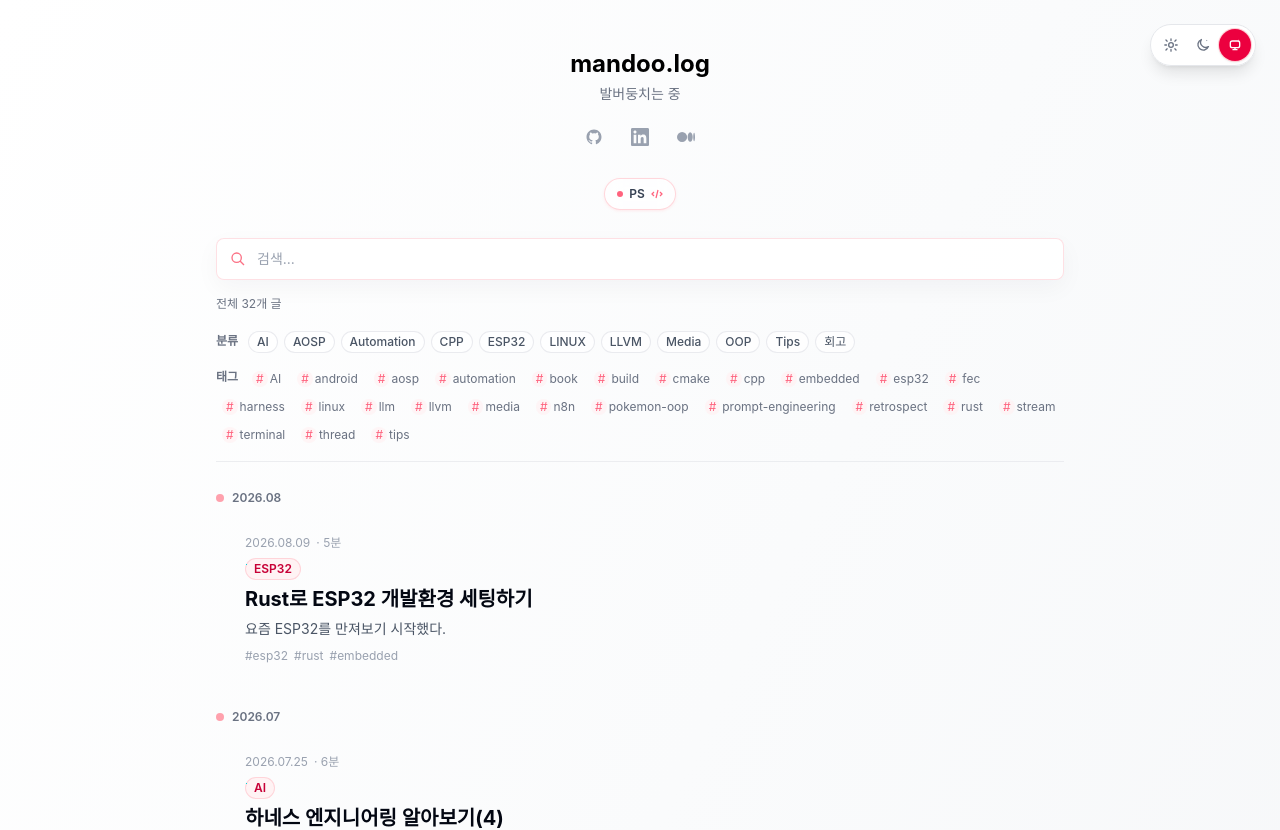
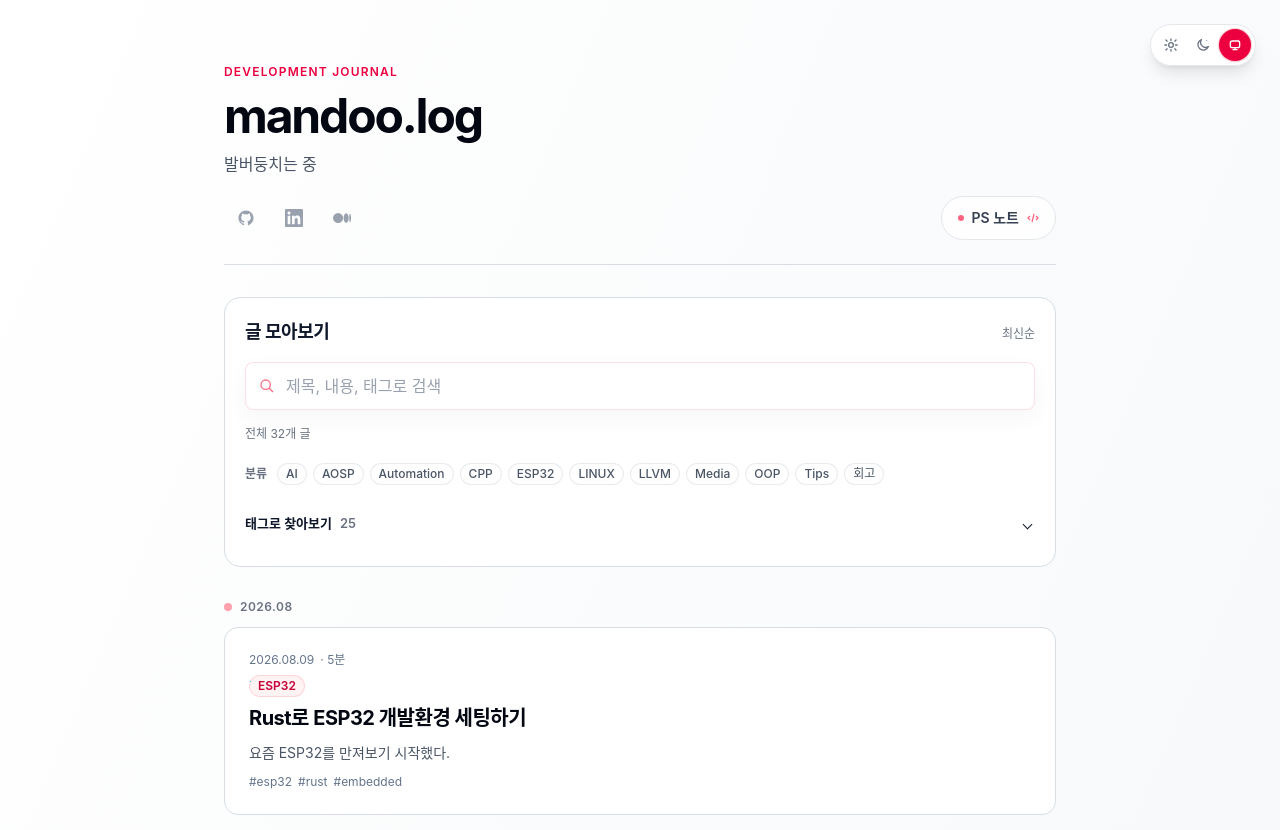
Before and after one commit to kimmandoo/blog, a Next.js app: page / in a window 1280 px wide. Shown: the top 830 px of the page. Built offline with nearby package versions, Linux system fonts and the light colour scheme.

Commit message:
ui(blog): polishing all ui

```diff
--- a/app/globals.css
+++ b/app/globals.css
@@ -161,7 +161,7 @@ html.dark {
 body {
   background: var(--background);
   color: var(--foreground);
-  font-family: -apple-system, BlinkMacSystemFont, 'Segoe UI', Roboto, 'Helvetica Neue', Arial, sans-serif;
+  font-family: -apple-system, BlinkMacSystemFont, 'Segoe UI', Roboto, 'Apple SD Gothic Neo', 'Malgun Gothic', 'Noto Sans CJK KR', 'Helvetica Neue', Arial, sans-serif;
   cursor: auto;
 }
 
@@ -193,18 +193,108 @@ code, pre {
   justify-content: center;
   gap: 0.5rem;
   width: fit-content;
-  letter-spacing: 0;
+  letter-spacing: -0.045em;
 }
 
-.site-brand__mark {
-  display: block;
-  width: 1.65rem;
-  height: 1.65rem;
-  flex: none;
-  overflow: visible;
+.home-header {
+  margin-bottom: 2rem;
+  padding-bottom: 1.5rem;
+  border-bottom: 1px solid var(--code-block-border);
+}
+
+.home-links > div {
+  margin-bottom: 0;
+  gap: 0.25rem;
+}
+
+.home-links a {
+  min-width: 44px;
+  min-height: 44px;
+  display: inline-flex;
+  align-items: center;
+  justify-content: center;
+}
+
+:where(a, button, summary, input):focus-visible {
+  outline: 2px solid var(--mandoo-pink);
+  outline-offset: 4px;
+}
+
+.mandoo-toolbar {
+  border: 1px solid var(--code-block-border);
+  border-radius: 1rem;
+  padding: 1.25rem;
+  background: var(--background);
+}
+
+.mandoo-taxonomy-details > summary {
+  display: flex;
+  align-items: center;
+  gap: 0.5rem;
+  min-height: 44px;
+  padding: 0.5rem 0;
+  border: 0;
+  background: transparent;
+  list-style: none;
+  font-size: 0.8125rem;
+  font-weight: 600;
+  color: var(--foreground);
+}
+
+.mandoo-taxonomy-details > summary::-webkit-details-marker {
+  display: none;
+}
+
+.mandoo-taxonomy-details > summary::after {
+  content: '';
+  width: 7px;
+  height: 7px;
+  margin-left: auto;
+  margin-right: 4px;
+  border-right: 1.5px solid currentColor;
+  border-bottom: 1.5px solid currentColor;
+  transform: rotate(45deg);
+}
+
+.mandoo-taxonomy-details[open] > summary::after {
+  transform: rotate(225deg);
+}
+
+.mandoo-taxonomy-details > .mandoo-details-panel {
+  max-height: 16rem;
+  overflow-y: auto;
+  overscroll-behavior: contain;
+  padding: 0.5rem 0.25rem;
+}
+
+.mandoo-taxonomy-row a,
+.mandoo-details-panel a {
+  min-height: 32px;
+  display: inline-flex;
+  align-items: center;
+}
+
+.mandoo-active-filter > a {
+  min-height: 36px;
+  min-width: 36px;
+  display: inline-flex;
+  align-items: center;
+  justify-content: center;
+}
+
+@media (max-width: 639px) {
+  .mandoo-toolbar {
+    padding: 1rem;
+  }
+
+  .mandoo-taxonomy-details a {
+    min-height: 44px;
+  }
 }
 
 .mandoo-search input {
+  min-height: 48px;
+  font-size: 1rem;
   border-color: rgba(251, 113, 133, 0.22);
   background: rgba(255, 255, 255, 0.86);
   box-shadow: 0 8px 24px rgba(15, 23, 42, 0.04);
@@ -215,12 +305,23 @@ code, pre {
   box-shadow: 0 0 0 3px var(--mandoo-pink-soft);
 }
 
+.mandoo-search input::-webkit-search-cancel-button {
+  display: none;
+}
+
+.mandoo-search button {
+  min-width: 44px;
+  justify-content: center;
+  padding: 0;
+}
+
 .mandoo-search__icon {
   color: var(--mandoo-pink);
 }
 
 .mandoo-post-list {
   animation: mandoo-list-enter 160ms ease-out;
+  padding-left: 0;
 }
 
 .mandoo-details-panel {
@@ -236,6 +337,11 @@ details[open] > .mandoo-details-panel {
 }
 
 .mandoo-post-card {
+  margin: 0;
+  padding: 1.5rem;
+  border-color: var(--code-block-border);
+  border-radius: 0.875rem;
+  background: var(--background);
   transition: background-color 160ms ease, border-color 160ms ease, box-shadow 160ms ease, transform 160ms ease;
 }
 
@@ -246,7 +352,54 @@ details[open] > .mandoo-details-panel {
   transform: translateY(-1px);
 }
 
+.mandoo-post-list article + article {
+  margin-top: 0.75rem;
+}
+
+.mandoo-post-list article > a {
+  display: block;
+  border-radius: 0.875rem;
+}
+
+.mandoo-post-list article > a:focus-visible .mandoo-post-card {
+  border-color: var(--mandoo-pink);
+}
+
+.mandoo-post-card h2 {
+  line-height: 1.5;
+  letter-spacing: -0.025em;
+  margin-bottom: 0.5rem;
+}
+
+.mandoo-post-card :where(time, span.text-gray-400) {
+  color: #64748b;
+}
+
+html.dark .mandoo-post-card :where(time, span.text-gray-400) {
+  color: #94a3b8;
+}
+
+.mandoo-post-card p {
+  overflow-wrap: anywhere;
+  line-height: 1.75;
+}
+
+.mandoo-month-divider {
+  margin-left: 0;
+  margin-top: 1.75rem;
+  margin-bottom: 0.75rem;
+  letter-spacing: 0.04em;
+}
+
+@media (max-width: 639px) {
+  .mandoo-post-card {
+    padding: 1.125rem;
+  }
+}
+
 .mandoo-page-control {
+  min-width: 44px;
+  min-height: 44px;
   transition: background-color 160ms ease, border-color 160ms ease, color 160ms ease, transform 120ms ease;
 }
 
--- a/app/page.tsx
+++ b/app/page.tsx
@@ -19,9 +19,10 @@ export async function generateMetadata({
 export default async function Home({
   searchParams,
 }: {
-  searchParams: Promise<{ category?: string | string[]; tag?: string | string[]; page?: string | string[] }>;
+  searchParams: Promise<{ category?: string | string[]; tag?: string | string[]; page?: string | string[]; q?: string | string[] }>;
 }) {
-  const { category, tag, page } = await searchParams;
+  const { category, tag, page, q } = await searchParams;
+  const searchQuery = getSearchParamValue(q) ?? '';
   const selectedCategory = getSearchParamValue(category);
   const selectedTag = getSearchParamValue(tag);
   const selectedPage = parsePageParam(page);
@@ -43,21 +44,24 @@ export default async function Home({
   return (
     <div className={`min-h-screen bg-gradient-to-br ${themeConfig.colors.light.background.primary} ${themeConfig.colors.dark.background.primary}`}>
       <WebSiteJsonLd />
-      <main className={`${themeConfig.spacing.container} mx-auto px-6 pt-8 sm:pt-12 pb-8`}>
-        <header className="mb-4 text-center">
-          <h1 className="site-brand mx-auto text-2xl font-bold text-black dark:text-white">
+      <main className="home-shell mx-auto max-w-4xl px-5 pb-16 pt-20 sm:px-8 sm:pt-16">
+        <header className="home-header">
+          <p className="mb-3 text-xs font-semibold tracking-widest text-rose-600 dark:text-rose-300">DEVELOPMENT JOURNAL</p>
+          <h1 className="site-brand text-4xl font-bold text-gray-950 dark:text-white sm:text-5xl">
             <span>{themeConfig.site.title}</span>
           </h1>
-          <p className={`mt-1 text-sm ${themeConfig.colors.light.text.tertiary} ${themeConfig.colors.dark.text.tertiary}`}>
+          <p className={`mt-3 text-base ${themeConfig.colors.light.text.secondary} ${themeConfig.colors.dark.text.secondary}`}>
             {themeConfig.site.tagline}
           </p>
+          <div className="home-links mt-5 flex flex-wrap items-center justify-between gap-3">
+            <SocialLinks />
+            <Navigation />
+          </div>
         </header>
 
-        <SocialLinks />
-
-        <Navigation />
-
         <PostList
+          key={`${selectedCategory ?? ''}:${selectedTag ?? ''}:${selectedPage}:${searchQuery}`}
+          initialSearchQuery={searchQuery}
           initialPosts={posts}
           allCategories={allCategories}
           allTags={allTags}
--- a/components/Navigation.tsx
+++ b/components/Navigation.tsx
@@ -2,17 +2,17 @@ import Link from 'next/link';
 
 export function Navigation() {
   return (
-    <div className="flex items-center justify-center mb-7">
+    <nav aria-label="주요 메뉴" className="flex items-center">
       <Link
         href="/coding-test"
-        className="group inline-flex h-8 items-center gap-1.5 rounded-full border border-rose-200/80 bg-white/75 px-3 text-xs font-semibold text-gray-700 shadow-sm shadow-rose-100/60 backdrop-blur transition-all duration-200 hover:-translate-y-0.5 hover:border-rose-300 hover:bg-rose-50 hover:text-rose-700 dark:border-rose-900/60 dark:bg-gray-900/60 dark:text-gray-300 dark:shadow-none dark:hover:border-rose-700 dark:hover:bg-rose-950/30 dark:hover:text-rose-200"
+        className="group inline-flex min-h-11 items-center gap-2 rounded-full border border-gray-200 bg-white/75 px-4 text-sm font-semibold text-gray-700 transition-colors hover:border-rose-300 hover:bg-rose-50 hover:text-rose-700 dark:border-gray-700 dark:bg-gray-900/60 dark:text-gray-300 dark:hover:border-rose-700 dark:hover:text-rose-200"
       >
         <span className="h-1.5 w-1.5 rounded-full bg-rose-400 transition-transform duration-200 group-hover:scale-125" aria-hidden="true" />
-        PS
+        PS 노트
         <svg className="h-3 w-3 text-rose-400 transition-transform duration-200 group-hover:translate-x-0.5" fill="none" strokeWidth="2.5" stroke="currentColor" viewBox="0 0 24 24" aria-hidden="true">
           <path d="M10 20l4-16m4 4l4 4-4 4M6 16l-4-4 4-4" />
         </svg>
       </Link>
-    </div>
+    </nav>
   );
 }
--- a/components/PostList.tsx
+++ b/components/PostList.tsx
@@ -17,6 +17,7 @@ interface PostListProps {
   selectedCategory?: string;
   selectedTag?: string;
   currentPage?: number;
+  initialSearchQuery?: string;
   postsPerPage?: number;
   basePath?: string; // Optional base path, defaults to '/posts'
 }
@@ -36,10 +37,11 @@ export function PostList({
   selectedCategory,
   selectedTag,
   currentPage = 1,
+  initialSearchQuery = '',
   postsPerPage = DEFAULT_POSTS_PER_PAGE,
   basePath = '/posts'
 }: PostListProps) {
-  const [searchQuery, setSearchQuery] = useState('');
+  const [searchQuery, setSearchQuery] = useState(initialSearchQuery);
   const sectionPath = basePath === '/posts' ? '/' : basePath;
 
   // Filter posts based on search query
@@ -48,7 +50,7 @@ export function PostList({
       return initialPosts;
     }
 
-    const query = searchQuery.toLowerCase();
+    const query = searchQuery.trim().toLowerCase();
     return initialPosts.filter(post => {
       const titleMatch = post.title.toLowerCase().includes(query);
       const excerptMatch = post.excerpt?.toLowerCase().includes(query);
@@ -59,28 +61,33 @@ export function PostList({
     });
   }, [initialPosts, searchQuery]);
 
+  const hasSearchQuery = searchQuery.trim().length > 0;
+  const searchPage = searchQuery === initialSearchQuery ? currentPage : 1;
   const pagination = useMemo(
-    () => paginateItems(filteredPosts, currentPage, postsPerPage),
-    [filteredPosts, currentPage, postsPerPage]
+    () => paginateItems(filteredPosts, searchPage, postsPerPage),
+    [filteredPosts, searchPage, postsPerPage]
   );
-  const hasSearchQuery = searchQuery.trim().length > 0;
+  const visiblePages = Array.from(
+    new Set([1, pagination.currentPage - 1, pagination.currentPage, pagination.currentPage + 1, pagination.totalPages])
+  ).filter(page => page >= 1 && page <= pagination.totalPages).sort((a, b) => a - b);
   const hasActiveFilter = Boolean(selectedCategory || selectedTag);
   const searchStatus = hasSearchQuery
     ? `검색 결과 ${filteredPosts.length} / ${initialPosts.length}개`
     : `전체 ${filteredPosts.length}개 글`;
 
-  const createPageHref = (page: number) => {
+  const createPageHref = (page: number, omit?: 'category' | 'tag') => {
     const params = new URLSearchParams();
 
-    if (selectedCategory) {
+    if (selectedCategory && omit !== 'category') {
       params.set('category', selectedCategory);
     }
-    if (selectedTag) {
+    if (selectedTag && omit !== 'tag') {
       params.set('tag', selectedTag);
     }
     if (page > 1) {
       params.set('page', String(page));
     }
+    if (hasSearchQuery) params.set('q', searchQuery.trim());
 
     const query = params.toString();
     return query ? `${sectionPath}?${query}` : sectionPath;
@@ -89,10 +96,14 @@ export function PostList({
   return (
     <>
       <section
-        className="mb-7 space-y-4 border-b border-gray-200/70 pb-4 dark:border-gray-800/70"
+        className="mandoo-toolbar mb-8 space-y-4"
         aria-label="글 찾기"
       >
-        <SearchBar onSearch={setSearchQuery} placeholder="검색..." />
+        <div className="flex flex-wrap items-baseline justify-between gap-2">
+          <h2 className="text-lg font-bold tracking-tight">글 모아보기</h2>
+          <span className="text-xs text-gray-500 dark:text-gray-400">최신순</span>
+        </div>
+        <SearchBar query={searchQuery} onSearch={setSearchQuery} />
         <p className="mandoo-search-status text-xs text-gray-500 dark:text-gray-400" aria-live="polite">
           {searchStatus}
         </p>
@@ -106,7 +117,7 @@ export function PostList({
               <div className="mandoo-active-filter inline-flex items-center gap-1.5 rounded-full border border-rose-200/80 bg-rose-50/70 px-2.5 py-1 dark:border-rose-900/60 dark:bg-rose-950/25">
                 <CategoryBadge category={selectedCategory} index={allCategories.indexOf(selectedCategory)} clickable={false} />
                 <Link
-                  href={sectionPath}
+                  href={createPageHref(1, 'category')}
                   aria-label={`분류 ${selectedCategory} 필터 해제`}
                   className={`text-gray-500 hover:text-gray-700 dark:hover:text-gray-300 ${themeConfig.animations.transition}`}
                 >
@@ -120,7 +131,7 @@ export function PostList({
               <div className="mandoo-active-filter inline-flex items-center gap-1.5 rounded-full border border-rose-200/80 bg-rose-50/70 px-2.5 py-1 dark:border-rose-900/60 dark:bg-rose-950/25">
                 <TagBadge tag={selectedTag} clickable={false} />
                 <Link
-                  href={sectionPath}
+                  href={createPageHref(1, 'tag')}
                   aria-label={`태그 ${selectedTag} 필터 해제`}
                   className={`text-gray-500 hover:text-gray-700 dark:hover:text-gray-300 ${themeConfig.animations.transition}`}
                 >
@@ -159,26 +170,16 @@ export function PostList({
             )}
 
             {allTags.length > 0 && (
-              <>
-                <details className="mandoo-taxonomy-details sm:hidden">
-                  <summary className="mb-1 inline-flex cursor-pointer list-none items-center gap-1 rounded-md border border-gray-200/80 bg-white/70 px-2.5 py-1 text-xs font-semibold text-gray-500 transition-colors hover:border-rose-200 hover:bg-rose-50/70 hover:text-rose-700 dark:border-gray-800 dark:bg-gray-900/40 dark:text-gray-400 dark:hover:border-rose-900/60 dark:hover:bg-rose-950/30 dark:hover:text-rose-200 [&::-webkit-details-marker]:hidden">
-                    태그 보기 ({allTags.length})
-                  </summary>
-                  <div className="mandoo-details-panel hidden flex-wrap items-center gap-1">
-                    {allTags.map((tag) => (
-                      <TagBadge key={tag} tag={tag} size="sm" basePath={sectionPath} />
-                    ))}
-                  </div>
-                </details>
-                <div className="mandoo-taxonomy-row hidden flex-wrap items-center gap-1 sm:flex">
-                  <span className="mr-1 hidden shrink-0 text-xs font-semibold text-gray-500 dark:text-gray-400 sm:inline">
-                    {themeConfig.text.tags}
-                  </span>
+              <details className="mandoo-taxonomy-details">
+                <summary>
+                  태그로 찾아보기 <span className="text-gray-500 dark:text-gray-400">{allTags.length}</span>
+                </summary>
+                <div className="mandoo-details-panel hidden flex-wrap items-center gap-2">
                   {allTags.map((tag) => (
                     <TagBadge key={tag} tag={tag} size="sm" basePath={sectionPath} />
                   ))}
                 </div>
-              </>
+              </details>
             )}
           </div>
         )}
@@ -335,10 +336,15 @@ export function PostList({
               </span>
             )}
 
-            {Array.from({ length: pagination.totalPages }, (_, index) => index + 1).map((page) => {
+            {visiblePages.map((page, index) => {
               const isCurrent = page === pagination.currentPage;
 
-              return isCurrent ? (
+              return (
+                <Fragment key={page}>
+                  {index > 0 && page - visiblePages[index - 1] > 1 && (
+                    <span className="px-1 text-gray-400" aria-hidden="true">…</span>
+                  )}
+                  {isCurrent ? (
                 <span
                   key={page}
                   className="mandoo-page-control inline-flex h-9 min-w-9 items-center justify-center rounded-md border border-rose-500 bg-rose-600 px-3 text-sm font-semibold text-white dark:border-rose-300 dark:bg-rose-300 dark:text-gray-950"
@@ -350,10 +356,13 @@ export function PostList({
                 <Link
                   key={page}
                   href={createPageHref(page)}
+                  aria-label={`${page}페이지`}
                   className="mandoo-page-control inline-flex h-9 min-w-9 items-center justify-center rounded-md border border-gray-200 px-3 text-sm font-medium text-gray-600 transition-colors hover:border-rose-200 hover:bg-rose-50/70 hover:text-rose-700 dark:border-gray-800 dark:text-gray-300 dark:hover:border-rose-900/60 dark:hover:bg-rose-950/25 dark:hover:text-rose-200"
                 >
                   {page}
                 </Link>
+                  )}
+                </Fragment>
               );
             })}
 
--- a/components/SearchBar.tsx
+++ b/components/SearchBar.tsx
@@ -1,23 +1,16 @@
 'use client';
 
-import { useState, useEffect } from 'react';
+import { useRef } from 'react';
 import { themeConfig } from '@/config/theme.config';
 
 interface SearchBarProps {
+  query: string;
   onSearch: (query: string) => void;
   placeholder?: string;
 }
 
-export function SearchBar({ onSearch, placeholder = "검색..." }: SearchBarProps) {
-  const [query, setQuery] = useState('');
-
-  useEffect(() => {
-    const debounceTimer = setTimeout(() => {
-      onSearch(query);
-    }, 300);
-
-    return () => clearTimeout(debounceTimer);
-  }, [query, onSearch]);
+export function SearchBar({ query, onSearch, placeholder = "제목, 내용, 태그로 검색" }: SearchBarProps) {
+  const inputRef = useRef<HTMLInputElement>(null);
 
   return (
     <div className="mandoo-search relative">
@@ -33,15 +26,24 @@ export function SearchBar({ onSearch, placeholder = "검색..." }: SearchBarProp
         </svg>
       </div>
       <input
-        type="text"
+        ref={inputRef}
+        type="search"
+        aria-label="글 검색"
         value={query}
-        onChange={(e) => setQuery(e.target.value)}
+        onChange={(e) => onSearch(e.target.value)}
+        onKeyDown={(e) => {
+          if (e.key === 'Escape') onSearch('');
+        }}
         placeholder={placeholder}
         className={`w-full pl-10 pr-10 py-2.5 text-sm ${themeConfig.colors.light.background.card} ${themeConfig.colors.dark.background.card} border rounded-lg ${themeConfig.colors.light.text.primary} ${themeConfig.colors.dark.text.primary} placeholder-gray-400 dark:placeholder-gray-500 focus:outline-none ${themeConfig.animations.transition}`}
       />
       {query && (
         <button
-          onClick={() => setQuery('')}
+          type="button"
+          onClick={() => {
+            onSearch('');
+            inputRef.current?.focus();
+          }}
           aria-label="검색어 지우기"
           className={`absolute inset-y-0 right-0 pr-3.5 flex items-center ${themeConfig.colors.light.text.tertiary} ${themeConfig.colors.dark.text.tertiary} hover:text-black dark:hover:text-white ${themeConfig.animations.transition}`}
         >
```
Also changed, not shown: 2 other files (tests, documents, lock files or other folders).
